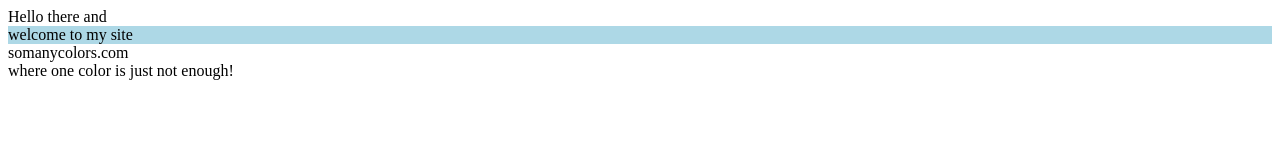
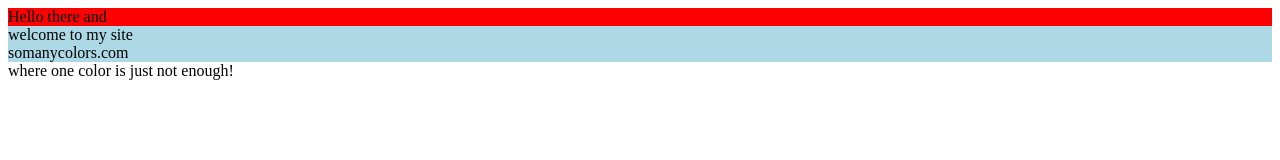
Before and after one commit to sophiayangx/challenge7, a plain HTML site: page index.html in a window 1280 px wide. Drawn offline with nearby package versions, Linux system fonts and the light colour scheme.

Commit message:
Classadoo autocommit

```diff
--- a/style.css
+++ b/style.css
@@ -1,4 +1,12 @@
 #blue {
+  background: lightblue;
+}
+
+#red {
+  background: red;
+}
+
+#green {
   background: lightblue;
 }
 
```
